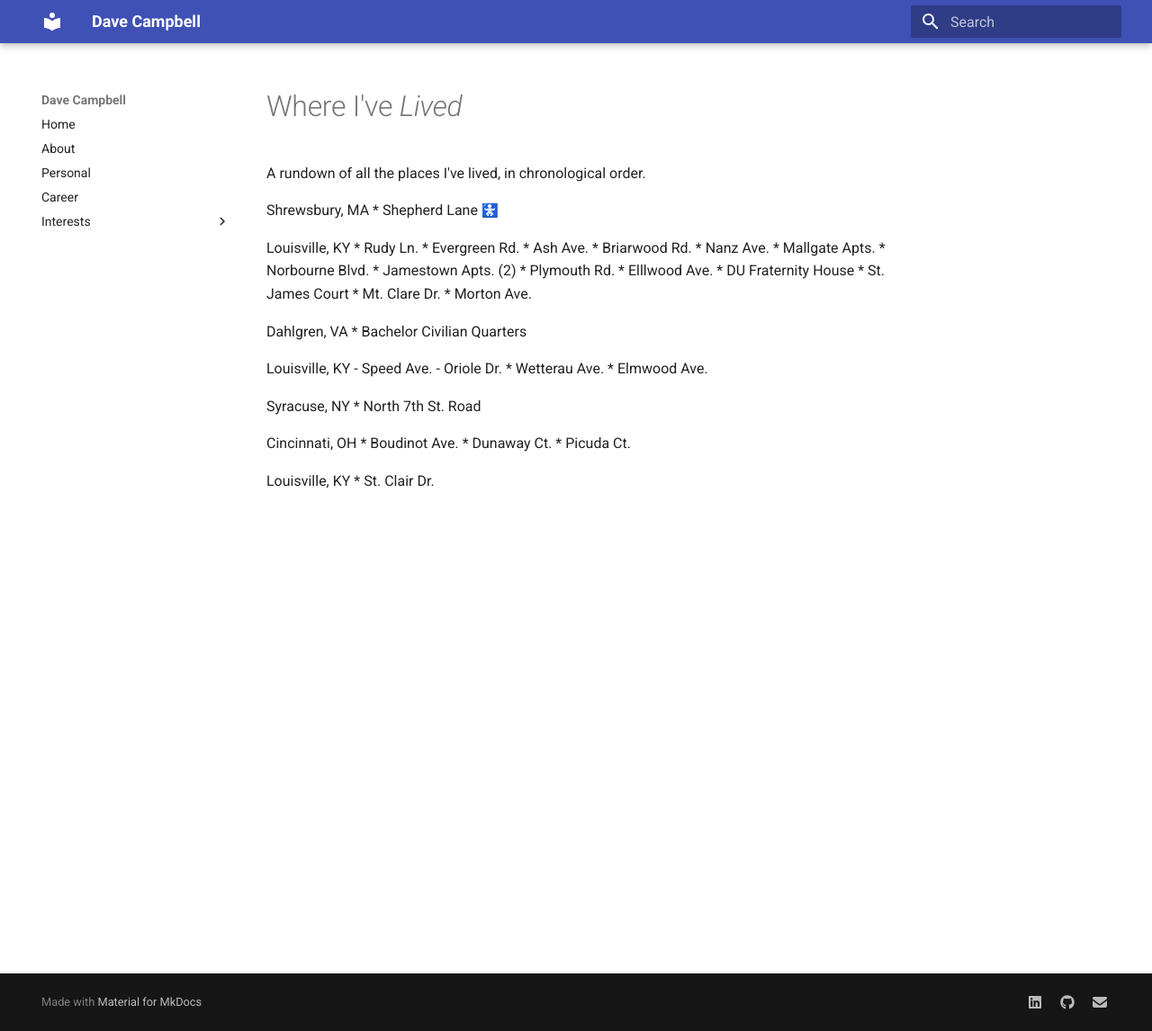
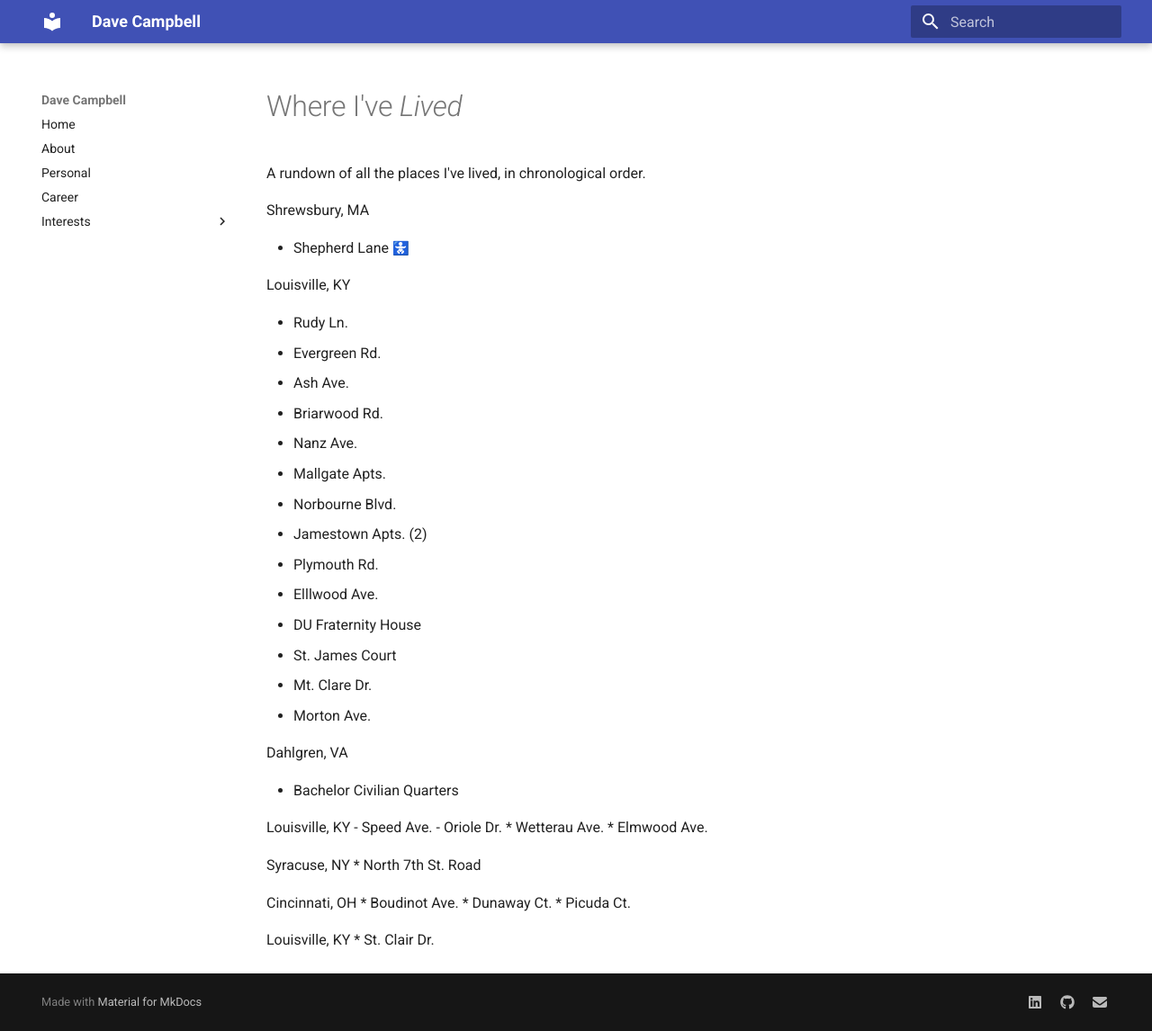
Before and after one commit to davecampbell/davecampbell.github.io, an MkDocs documentation site: the page built from docs/personal/lived.md, in a window 1280 px wide and 1146 px high. Shown: the whole window at 90% size. Built offline with MkDocs 1.6.1 and Material for MkDocs 9.7.7, drawn with Linux system fonts in a browser that asks for light colours; emoji names are drawn with the system emoji font.

Commit message:
keep learning lists

```diff
--- a/docs/personal/lived.md
+++ b/docs/personal/lived.md
@@ -3,13 +3,15 @@
 A rundown of all the places I've lived, in chronological order.
 
 Shrewsbury, MA
-* Shepherd Lane :baby_symbol:
+
+- Shepherd Lane :baby_symbol:
 
 Louisville, KY
-* Rudy Ln.
-* Evergreen Rd.
-* Ash Ave.
-* Briarwood Rd.
+
+- Rudy Ln.
+- Evergreen Rd.
+- Ash Ave.
+- Briarwood Rd.
 * Nanz Ave.
 * Mallgate Apts.
 * Norbourne Blvd.
@@ -22,7 +24,8 @@ Louisville, KY
 * Morton Ave.
 
 Dahlgren, VA
-* Bachelor Civilian Quarters
+
+- Bachelor Civilian Quarters
 
 Louisville, KY
 - Speed Ave.
```
